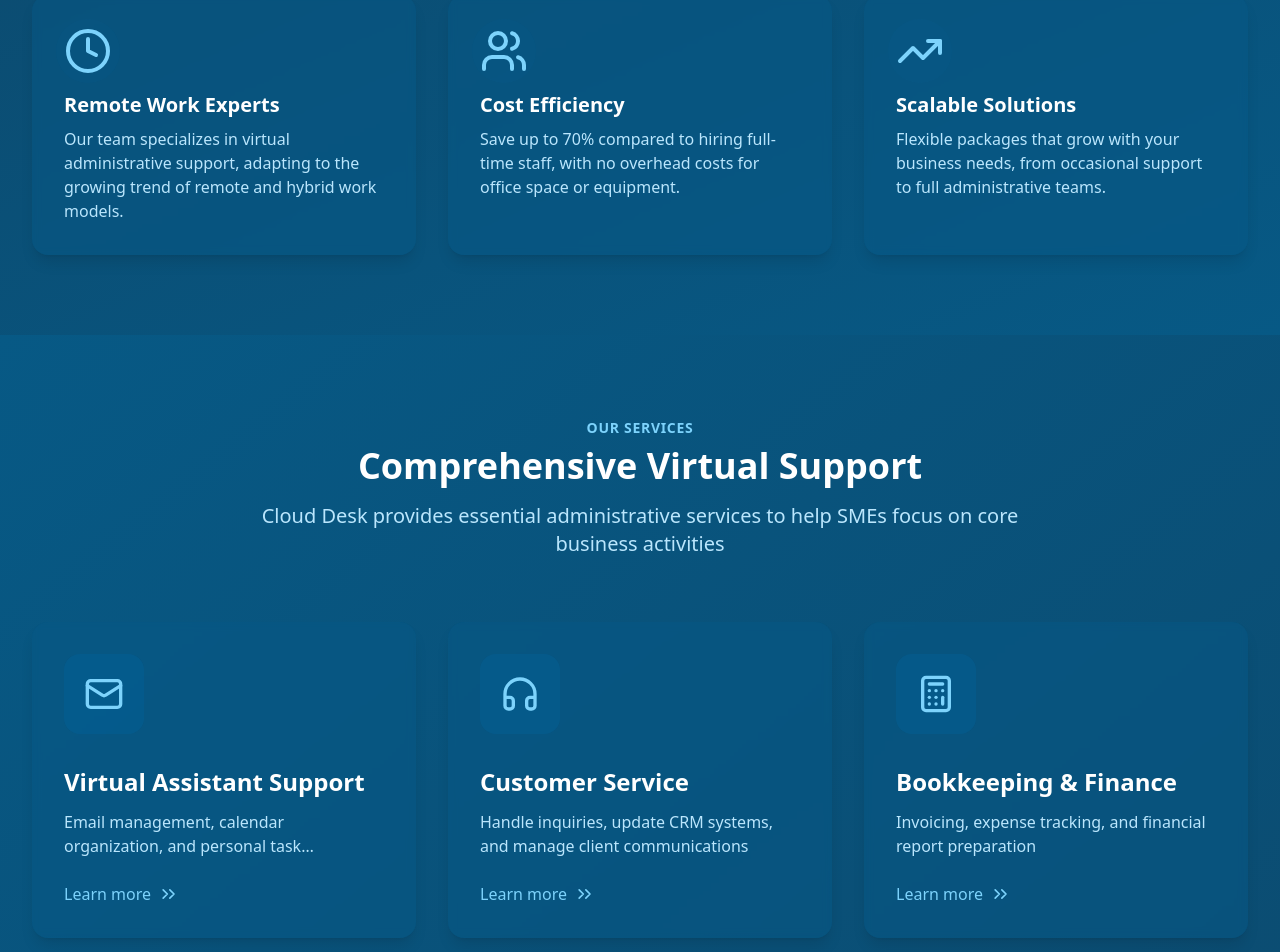
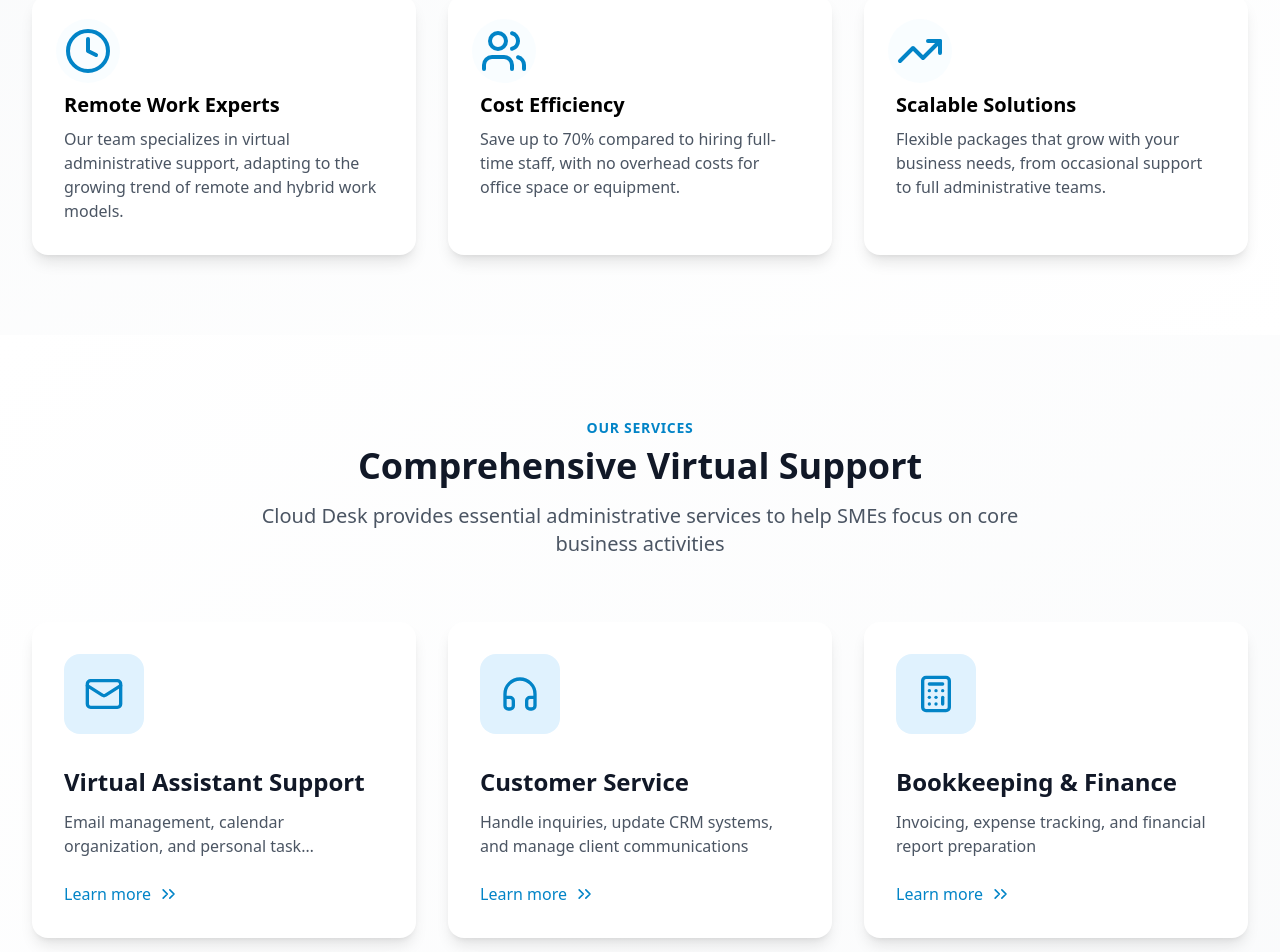
Before and after one commit to Mmulobi/cloud_desk, a React (Vite) app: page / in a window 1280 px wide. Shown: the part 1020-1972 px from the top of the page. Built offline with nearby package versions, Linux system fonts and the light colour scheme.

Commit message:
feat: Update pricing plans and descriptions on PricingPage

```diff
--- a/src/pages/HomePage.tsx
+++ b/src/pages/HomePage.tsx
@@ -262,7 +262,7 @@
       </section>
 
       {/* Why Choose Us Section */}
-      <section className="py-20 bg-gradient-to-br from-primary-900 to-primary-800">
+      <section className="py-20 bg-gradient-to-br from-gray-50 to-white">
         <div className="max-w-7xl mx-auto px-4 sm:px-6 lg:px-8">
           <motion.div
             className="text-center mb-16"
@@ -272,7 +272,7 @@
             transition={{ duration: 0.6 }}
           >
             <motion.span
-              className="text-sm font-semibold tracking-wider text-primary-300 uppercase mb-2 inline-block"
+              className="text-sm font-semibold tracking-wider text-primary-600 uppercase mb-2 inline-block"
               initial={{ opacity: 0, y: 20 }}
               whileInView={{ opacity: 1, y: 0 }}
               viewport={{ once: true }}
@@ -281,7 +281,7 @@
               Why Choose Us
             </motion.span>
             <motion.h2
-              className="text-3xl md:text-4xl font-bold text-white"
+              className="text-3xl md:text-4xl font-bold text-gray-900"
               initial={{ opacity: 0, y: 20 }}
               whileInView={{ opacity: 1, y: 0 }}
               viewport={{ once: true }}
@@ -299,49 +299,49 @@
             variants={staggerContainer}
           >
             <motion.div
-              className="bg-primary-800/50 p-8 rounded-2xl shadow-lg hover:shadow-xl transition-all duration-300 group backdrop-blur-sm"
+              className="bg-white p-8 rounded-2xl shadow-lg hover:shadow-xl transition-all duration-300 group"
               variants={fadeInUp}
               whileHover={{ y: -10, transition: { duration: 0.3 } }}
             >
               <div className="relative">
-                <div className="absolute -top-2 -left-2 w-16 h-16 bg-primary-600/20 rounded-full opacity-20 group-hover:opacity-30 transition-all duration-300"></div>
-                <Clock className="h-12 w-12 text-primary-300 mb-4 relative z-10" />
+                <div className="absolute -top-2 -left-2 w-16 h-16 bg-primary-100 rounded-full opacity-20 group-hover:opacity-30 transition-all duration-300"></div>
+                <Clock className="h-12 w-12 text-primary-600 mb-4 relative z-10" />
               </div>
-              <h3 className="text-xl font-semibold mb-2 text-white group-hover:text-primary-300 transition-colors">Remote Work Experts</h3>
-              <p className="text-primary-200">Our team specializes in virtual administrative support, adapting to the growing trend of remote and hybrid work models.</p>
+              <h3 className="text-xl font-semibold mb-2 group-hover:text-primary-600 transition-colors">Remote Work Experts</h3>
+              <p className="text-gray-600">Our team specializes in virtual administrative support, adapting to the growing trend of remote and hybrid work models.</p>
             </motion.div>
 
             <motion.div
-              className="bg-primary-800/50 p-8 rounded-2xl shadow-lg hover:shadow-xl transition-all duration-300 group backdrop-blur-sm"
+              className="bg-white p-8 rounded-2xl shadow-lg hover:shadow-xl transition-all duration-300 group"
               variants={fadeInUp}
               whileHover={{ y: -10, transition: { duration: 0.3 } }}
             >
               <div className="relative">
-                <div className="absolute -top-2 -left-2 w-16 h-16 bg-primary-600/20 rounded-full opacity-20 group-hover:opacity-30 transition-all duration-300"></div>
-                <Users className="h-12 w-12 text-primary-300 mb-4 relative z-10" />
+                <div className="absolute -top-2 -left-2 w-16 h-16 bg-primary-100 rounded-full opacity-20 group-hover:opacity-30 transition-all duration-300"></div>
+                <Users className="h-12 w-12 text-primary-600 mb-4 relative z-10" />
               </div>
-              <h3 className="text-xl font-semibold mb-2 text-white group-hover:text-primary-300 transition-colors">Cost Efficiency</h3>
-              <p className="text-primary-200">Save up to 70% compared to hiring full-time staff, with no overhead costs for office space or equipment.</p>
+              <h3 className="text-xl font-semibold mb-2 group-hover:text-primary-600 transition-colors">Cost Efficiency</h3>
+              <p className="text-gray-600">Save up to 70% compared to hiring full-time staff, with no overhead costs for office space or equipment.</p>
             </motion.div>
 
             <motion.div
-              className="bg-primary-800/50 p-8 rounded-2xl shadow-lg hover:shadow-xl transition-all duration-300 group backdrop-blur-sm"
+              className="bg-white p-8 rounded-2xl shadow-lg hover:shadow-xl transition-all duration-300 group"
               variants={fadeInUp}
               whileHover={{ y: -10, transition: { duration: 0.3 } }}
             >
               <div className="relative">
-                <div className="absolute -top-2 -left-2 w-16 h-16 bg-primary-600/20 rounded-full opacity-20 group-hover:opacity-30 transition-all duration-300"></div>
-                <TrendingUp className="h-12 w-12 text-primary-300 mb-4 relative z-10" />
+                <div className="absolute -top-2 -left-2 w-16 h-16 bg-primary-100 rounded-full opacity-20 group-hover:opacity-30 transition-all duration-300"></div>
+                <TrendingUp className="h-12 w-12 text-primary-600 mb-4 relative z-10" />
               </div>
-              <h3 className="text-xl font-semibold mb-2 text-white group-hover:text-primary-300 transition-colors">Scalable Solutions</h3>
-              <p className="text-primary-200">Flexible packages that grow with your business needs, from occasional support to full administrative teams.</p>
+              <h3 className="text-xl font-semibold mb-2 group-hover:text-primary-600 transition-colors">Scalable Solutions</h3>
+              <p className="text-gray-600">Flexible packages that grow with your business needs, from occasional support to full administrative teams.</p>
             </motion.div>
           </motion.div>
         </div>
       </section>
 
       {/* Services Section */}
-      <section id="services" className="py-20 bg-gradient-to-br from-primary-800 to-primary-900">
+      <section id="services" className="py-20 bg-gradient-to-br from-white to-gray-50">
         <div className="max-w-7xl mx-auto px-4 sm:px-6 lg:px-8">
           <motion.div
             className="text-center mb-16"
@@ -351,7 +351,7 @@
             transition={{ duration: 0.6 }}
           >
             <motion.span
-              className="text-sm font-semibold tracking-wider text-primary-300 uppercase mb-2 inline-block"
+              className="text-sm font-semibold tracking-wider text-primary-600 uppercase mb-2 inline-block"
               initial={{ opacity: 0, y: 20 }}
               whileInView={{ opacity: 1, y: 0 }}
               viewport={{ once: true }}
@@ -360,7 +360,7 @@
               Our Services
             </motion.span>
             <motion.h2
-              className="text-3xl md:text-4xl font-bold text-white mb-4"
+              className="text-3xl md:text-4xl font-bold text-gray-900 mb-4"
               initial={{ opacity: 0, y: 20 }}
               whileInView={{ opacity: 1, y: 0 }}
               viewport={{ once: true }}
@@ -369,7 +369,7 @@
               Comprehensive Virtual Support
             </motion.h2>
             <motion.p
-              className="text-xl text-primary-200 max-w-3xl mx-auto"
+              className="text-xl text-gray-600 max-w-3xl mx-auto"
               initial={{ opacity: 0, y: 20 }}
               whileInView={{ opacity: 1, y: 0 }}
               viewport={{ once: true }}
@@ -389,7 +389,7 @@
             {services.map((service, index) => (
               <motion.div
                 key={index}
-                className="bg-primary-800/50 rounded-2xl shadow-lg overflow-hidden hover:shadow-2xl transition-all duration-500 group transform-gpu backdrop-blur-sm"
+                className="bg-white rounded-2xl shadow-lg overflow-hidden hover:shadow-2xl transition-all duration-500 group transform-gpu"
                 variants={fadeInUp}
                 whileHover={{
                   y: -15,
@@ -399,21 +399,21 @@
                 <Link to={service.link} className="block h-full">
                   <div className="p-8">
                     <div className="relative mb-8">
-                      <div className="w-20 h-20 bg-primary-700/30 rounded-2xl flex items-center justify-center mb-6 group-hover:bg-primary-600/40 transition-all duration-300 group-hover:rotate-6 transform transform-gpu">
-                        <service.icon className="w-10 h-10 text-primary-300" />
+                      <div className="w-20 h-20 bg-primary-100 rounded-2xl flex items-center justify-center mb-6 group-hover:bg-primary-200 transition-all duration-300 group-hover:rotate-6 transform transform-gpu">
+                        <service.icon className="w-10 h-10 text-primary-600" />
                       </div>
-                      <div className="absolute w-16 h-16 bg-primary-600/20 rounded-full -left-4 -top-4 group-hover:scale-150 transition-all duration-700 opacity-0 group-hover:opacity-30 transform-gpu"></div>
+                      <div className="absolute w-16 h-16 bg-primary-600/10 rounded-full -left-4 -top-4 group-hover:scale-150 transition-all duration-700 opacity-0 group-hover:opacity-30 transform-gpu"></div>
                     </div>
 
-                    <h3 className="text-2xl font-semibold text-white mb-3 group-hover:text-primary-300 transition-colors duration-300">
+                    <h3 className="text-2xl font-semibold text-gray-900 mb-3 group-hover:text-primary-600 transition-colors duration-300">
                       {service.title}
                     </h3>
 
-                    <p className="text-primary-200 mb-6 line-clamp-2">
+                    <p className="text-gray-600 mb-6 line-clamp-2">
                       {service.description}
                     </p>
 
-                    <div className="flex items-center text-primary-300 font-medium group-hover:translate-x-2 transition-transform duration-300 transform-gpu">
+                    <div className="flex items-center text-primary-600 font-medium group-hover:translate-x-2 transition-transform duration-300 transform-gpu">
                       <span>Learn more</span>
                       <svg className="ml-2 w-5 h-5 transition-transform duration-300 group-hover:translate-x-1 transform-gpu" fill="none" stroke="currentColor" viewBox="0 0 24 24" xmlns="http://www.w3.org/2000/svg">
                         <path strokeLinecap="round" strokeLinejoin="round" strokeWidth="2" d="M13 7l5 5-5 5M5 7l5 5-5 5" />
```
Also changed, not shown: src/pages/PricingPage.tsx (+26 -26 lines).
